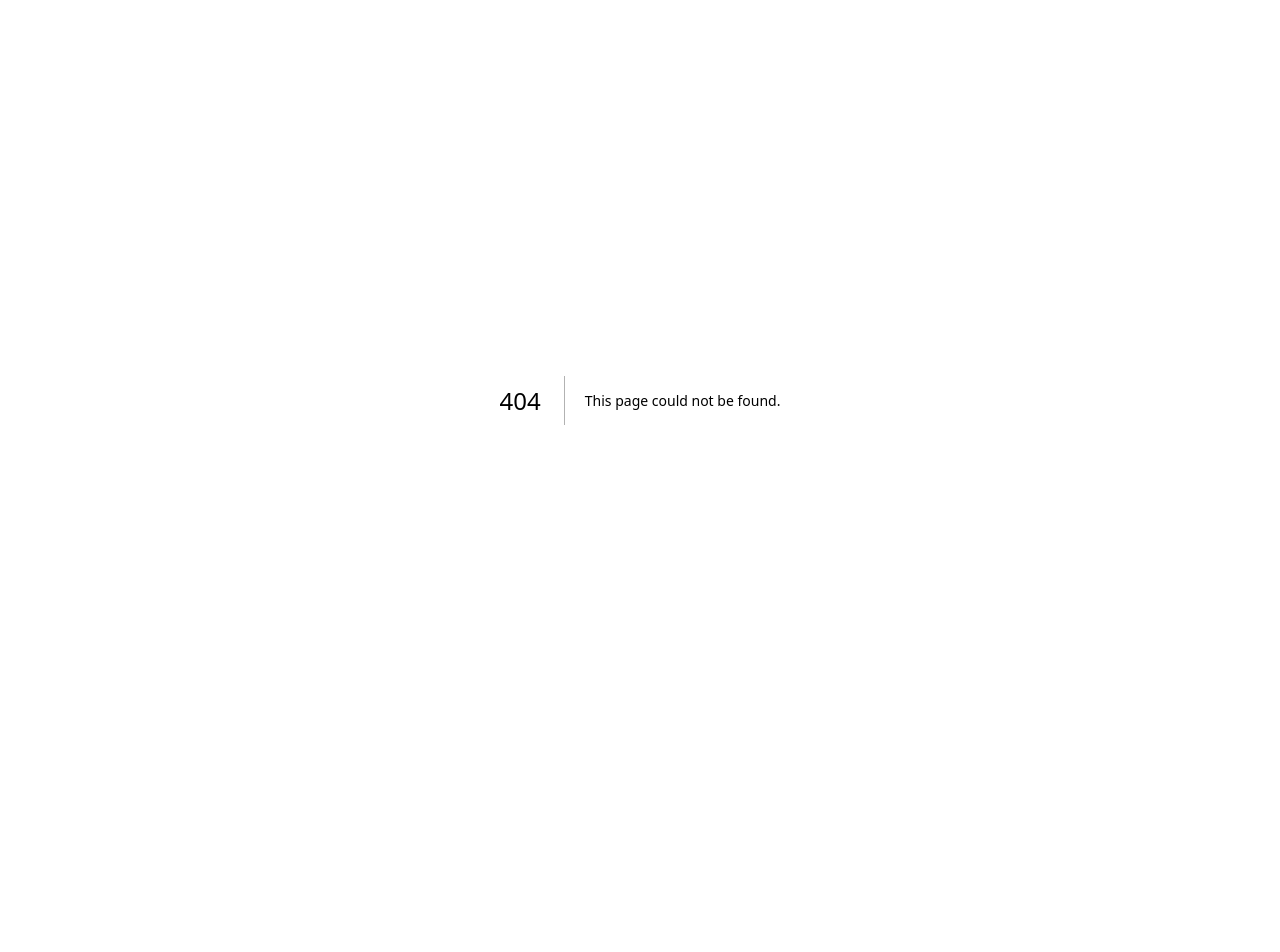
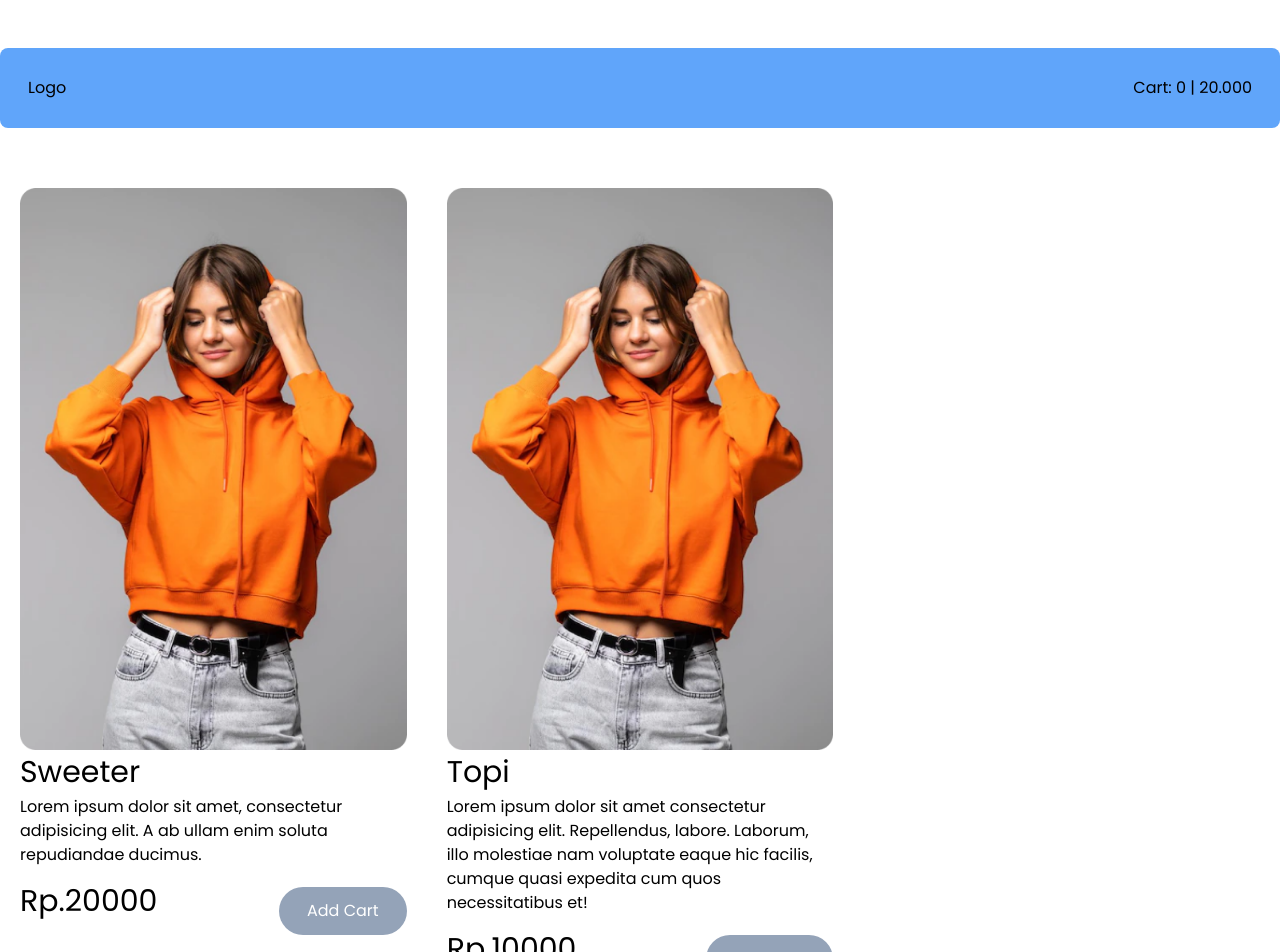
Before and after one commit to RikyAdiPutra/PEJUANGKODING-NEXTJS, a Next.js app: page /products in a window 1280 px wide. Before the commit this address had no page. Shown: the top 952 px of the page. Before the commit the page ends 800 px from the top, so only its background shows below. Built offline with nearby package versions, Linux system fonts and the light colour scheme.

Commit message:
learn data object

```diff
--- /dev/null
+++ b/app/products/itemProduct.js
@@ -0,0 +1,27 @@
+import React from "react";
+import Image from "next/image";
+
+export default function ItemProducts(props) {
+     return (
+          <div className="w-4/12 p-5">
+               <div>
+                    <div classNmae="relative">
+                         <Image
+                              src="/arrival1.png"
+                              width={484}
+                              height={704}
+                              alt=""
+                         />
+                    </div>
+                    <h4 className="text-[30px]">{props.title}</h4>
+                    <p>{props.desc}</p>
+                    <div className="flex items-center justify-between">
+                         <div className="text-[30px]">Rp.{props.price}</div>
+                         <div className="bg-slate-400 flex items-center px-7 py-3 rounded-full justify-center mt-5 text-white cursor-pointer">
+                              Add Cart
+                         </div>
+                    </div>
+               </div>
+          </div>
+     );
+}
--- /dev/null
+++ b/app/products/page.js
@@ -0,0 +1,42 @@
+import React from "react";
+import Link from "next/link";
+import ItemProducts from "./itemProduct";
+
+export default function Products() {
+     const myProduct = {
+          data: [
+               {
+                    id: 1,
+                    title: "Sweeter",
+                    desc: "Lorem ipsum dolor sit amet, consectetur adipisicing elit. A ab ullam enim soluta repudiandae ducimus.",
+                    price: 20000,
+               },
+               {
+                    id: 2,
+                    title: "Topi",
+                    desc: "Lorem ipsum dolor sit amet consectetur adipisicing elit. Repellendus, labore. Laborum, illo molestiae nam voluptate eaque hic facilis, cumque quasi expedita cum quos necessitatibus et!",
+                    price: 10000,
+               },
+          ],
+     };
+
+     return (
+          <div className="container my-12">
+               <div className="bg-blue-400 flex justify-between rounded-lg p-7 mb-10">
+                    <Link href="/">Logo</Link>
+                    <div>Cart: 0 | 20.000</div>
+               </div>
+               <div className="flex flex-wrap">
+                    {myProduct.data.map((item, i) => {
+                         return (
+                              <ItemProducts
+                                   title={item.title}
+                                   desc={item.desc}
+                                   price={item.price}
+                              />
+                         );
+                    })}
+               </div>
+          </div>
+     );
+}
--- a/components/belajarstate.js
+++ b/components/belajarstate.js
@@ -27,6 +27,7 @@ export default function BelajarState() {
 
      return (
           <div className="container">
+               <div className="absolute top-[50%] left-[50%]">
                     <div className="flex bg-yellowcustom max-w-[100px] items-center justify-between mx-auto">
                          <span
                               className="bg-red-600 p-2 w-7 cursor-pointer text-white"
@@ -43,5 +44,6 @@ export default function BelajarState() {
                          </span>
                     </div>
                </div>
+          </div>
      );
 }
```
Lines whose indentation alone changed are shown as unchanged.
